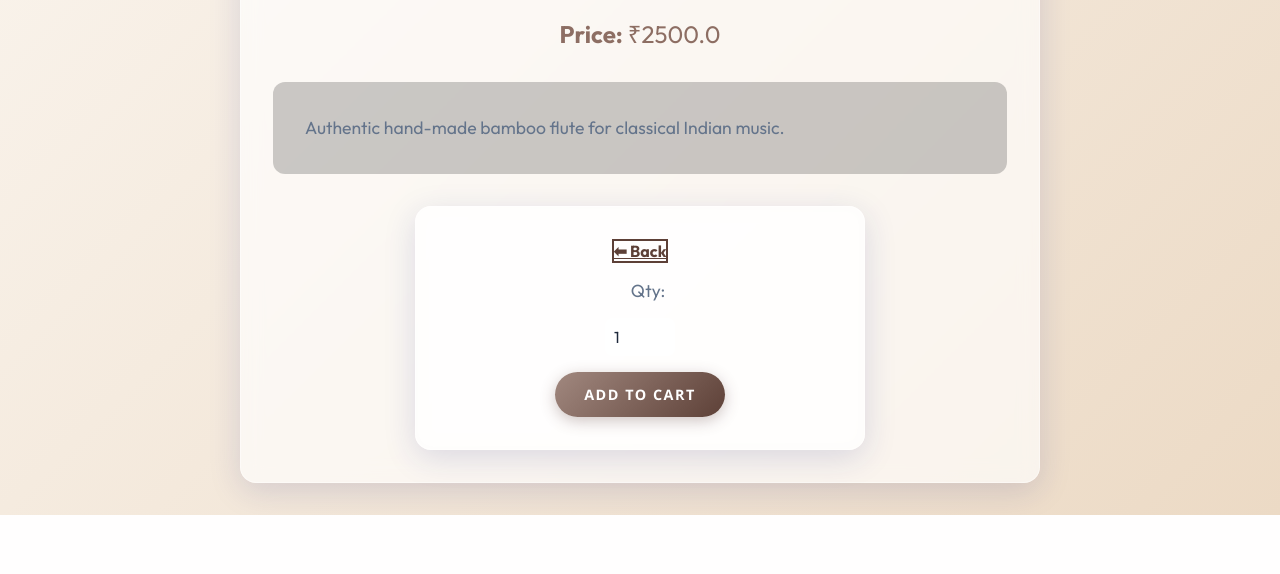
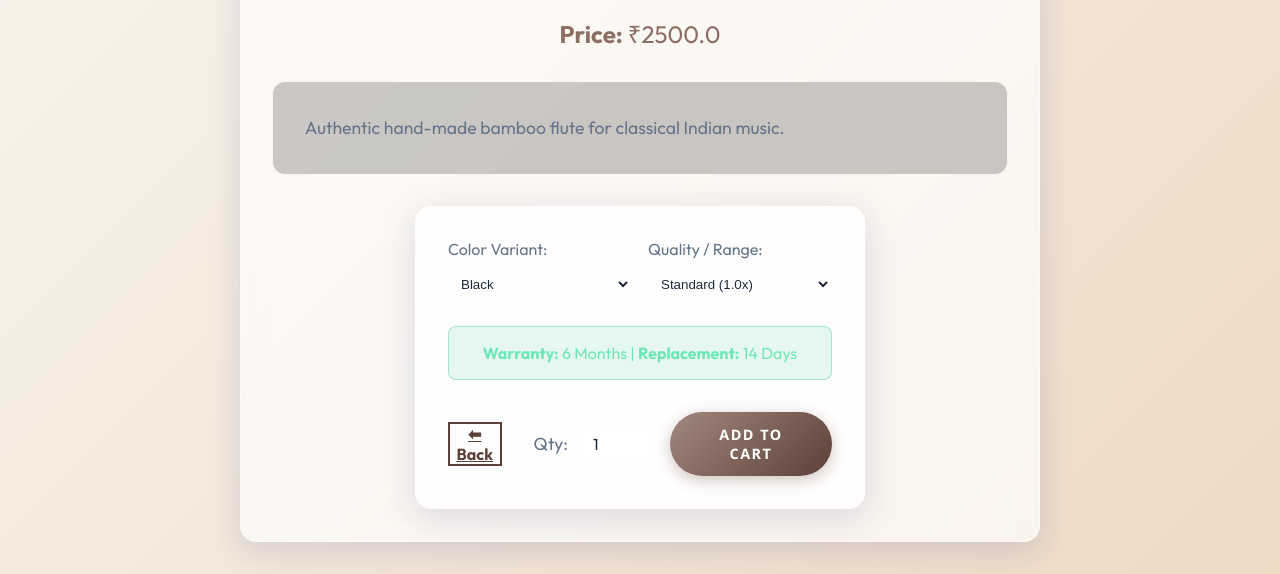
Before and after one commit to RathodKarina/Ambica_store, a Flask app: page /product/1 in a window 1280 px wide. Shown: the part 620-1194 px from the top of the page. Before the commit the page ends 1135 px from the top, so only its background shows below. Run offline with Flask 3, Linux system fonts and the light colour scheme; data comes from the database, SQL or seed files in the repository.

Commit message:
feat: implement advanced variants (color/tier), dynamic warranties, and bulk cart additions

```diff
--- a/models.py
+++ b/models.py
@@ -36,6 +36,8 @@ class Cart(db.Model):
     user_id = db.Column(db.Integer, db.ForeignKey('user.id'), nullable=False)
     product_id = db.Column(db.Integer, db.ForeignKey('product.id'), nullable=False)
     quantity = db.Column(db.Integer, default=1)
+    color = db.Column(db.String(50), default='Standard')
+    tier = db.Column(db.String(50), default='Standard')
 
     product = db.relationship('Product')
 
@@ -57,6 +59,8 @@ class OrderItem(db.Model):
     product_id = db.Column(db.Integer, db.ForeignKey('product.id'), nullable=False)
     quantity = db.Column(db.Integer, nullable=False)
     price_at_purchase = db.Column(db.Float, nullable=False)
+    color = db.Column(db.String(50), nullable=True)
+    tier = db.Column(db.String(50), nullable=True)
 
     product = db.relationship('Product')
 
--- a/routes/main.py
+++ b/routes/main.py
@@ -31,23 +31,55 @@ def product_detail(id):
 @login_required
 def add_to_cart(id):
     quantity = int(request.form.get('quantity', 1)) if request.method == 'POST' else 1
-    cart_item = Cart.query.filter_by(product_id=id, user_id=current_user.id).first()
+    color = request.form.get('color', 'Standard') if request.method == 'POST' else 'Standard'
+    tier = request.form.get('tier', 'Standard') if request.method == 'POST' else 'Standard'
+
+    # Check if this exact product variant is already in cart
+    cart_item = Cart.query.filter_by(product_id=id, user_id=current_user.id, color=color, tier=tier).first()
     if cart_item:
         cart_item.quantity += quantity
     else:
-        cart_item = Cart(product_id=id, user_id=current_user.id, quantity=quantity)
+        cart_item = Cart(product_id=id, user_id=current_user.id, quantity=quantity, color=color, tier=tier)
         db.session.add(cart_item)
     db.session.commit()
-    flash("Added to your cart!", "success")
+    flash("Added variant to your cart!", "success")
+    return redirect('/cart')
+
+@main_bp.route('/bulk_add_to_cart', methods=['POST'])
+@login_required
+def bulk_add_to_cart():
+    product_ids = request.form.getlist('product_ids')
+    if not product_ids:
+        flash("No products selected.", "error")
+        return redirect('/products')
+
+    for pid in product_ids:
+        pid = int(pid)
+        cart_item = Cart.query.filter_by(product_id=pid, user_id=current_user.id, color='Standard', tier='Standard').first()
+        if cart_item:
+            cart_item.quantity += 1
+        else:
+            cart_item = Cart(product_id=pid, user_id=current_user.id, quantity=1, color='Standard', tier='Standard')
+            db.session.add(cart_item)
+
+    db.session.commit()
+    flash("Successfully added selected items to cart!", "success")
     return redirect('/cart')
 
 @main_bp.route('/cart')
 @login_required
 def cart():
     items = Cart.query.filter_by(user_id=current_user.id).all()
+
+    tier_multipliers = {'Low': 0.8, 'Standard': 1.0, 'Premium': 1.5}
+    grand_total = 0
+    for item in items:
+        mult = tier_multipliers.get(item.tier, 1.0)
+        grand_total += (item.product.price * mult) * item.quantity
+
     last_order = Order.query.filter_by(user_id=current_user.id).order_by(Order.date_ordered.desc()).first()
     default_address = last_order.delivery_address if last_order else ""
-    return render_template('cart.html', items=items, default_address=default_address)
+    return render_template('cart.html', items=items, default_address=default_address, grand_total=grand_total, tier_multipliers=tier_multipliers)
 
 @main_bp.route('/update_cart/<int:id>', methods=['POST'])
 @login_required
@@ -79,7 +111,12 @@ def checkout():
     if not cart_items:
         return redirect('/cart')
 
-    total_price = sum(item.product.price * item.quantity for item in cart_items)
+    tier_multipliers = {'Low': 0.8, 'Standard': 1.0, 'Premium': 1.5}
+
+    total_price = 0
+    for item in cart_items:
+        multiplier = tier_multipliers.get(item.tier, 1.0)
+        total_price += (item.product.price * multiplier) * item.quantity
 
     payment_method = request.form.get('payment_method', 'cash')
     delivery_address = request.form.get('delivery_address', '')
@@ -88,11 +125,16 @@ def checkout():
     db.session.flush()
 
     for item in cart_items:
+        multiplier = tier_multipliers.get(item.tier, 1.0)
+        final_price = item.product.price * multiplier
+
         order_item = OrderItem(
             order_id=new_order.id,
             product_id=item.product_id,
             quantity=item.quantity,
-            price_at_purchase=item.product.price
+            price_at_purchase=final_price,
+            color=item.color,
+            tier=item.tier
         )
         db.session.add(order_item)
         db.session.delete(item)
--- a/templates/product_detail.html
+++ b/templates/product_detail.html
@@ -18,11 +18,57 @@
     </div>
 
     {% if not current_user.is_authenticated or not current_user.is_admin %}
-    <form action="/add_to_cart/{{ product.id }}" method="POST" style="display: flex; gap: 1rem; justify-content: center; align-items: center;">
-        <a href="/products" class="btn-outline">⬅ Back</a>
-        <label for="quantity" style="color: var(--text-muted); font-size: 1.1rem; margin-left: 1rem;">Qty:</label>
-        <input type="number" name="quantity" id="quantity" value="1" min="1" style="width: 70px; background-color: rgba(255,255,255,0.6); color: var(--text-main); border: 1px solid var(--glass-border); border-radius: 8px; padding: 0.5rem; font-size: 1rem;">
-        <button type="submit" class="btn">Add to Cart</button>
+    <form action="/add_to_cart/{{ product.id }}" method="POST" style="display: flex; flex-direction: column; gap: 1rem; align-items: center;">
+
+        <div style="display: flex; gap: 1rem; width: 100%; max-width: 500px; justify-content: space-between;">
+            <div style="flex: 1; text-align: left;">
+                <label for="color" style="display: block; margin-bottom: 0.5rem; color: var(--text-muted);">Color Variant:</label>
+                <select name="color" id="color" style="width: 100%; background: var(--bg-main); color: var(--text-main); border: 1px solid var(--glass-border); padding: 0.5rem; border-radius: 8px;">
+                    <option value="Black">Black</option>
+                    <option value="Brown">Brown</option>
+                    <option value="Cream">Cream</option>
+                </select>
+            </div>
+            <div style="flex: 1; text-align: left;">
+                <label for="tier" style="display: block; margin-bottom: 0.5rem; color: var(--text-muted);">Quality / Range:</label>
+                <select name="tier" id="tier" onchange="updateWarranty()" style="width: 100%; background: var(--bg-main); color: var(--text-main); border: 1px solid var(--glass-border); padding: 0.5rem; border-radius: 8px;">
+                    <option value="Low">Low Standard (0.8x)</option>
+                    <option value="Standard" selected>Standard (1.0x)</option>
+                    <option value="Premium">Premium Range (1.5x)</option>
+                </select>
+            </div>
+        </div>
+
+        <div id="warranty-box" style="padding: 1rem; background: rgba(16, 185, 129, 0.1); border: 1px solid rgba(16, 185, 129, 0.3); border-radius: 8px; width: 100%; max-width: 500px; margin-top: 0.5rem; color: #6ee7b7;">
+            <strong>Warranty:</strong> <span id="warranty-text">6 Months</span> | <strong>Replacement:</strong> <span id="replace-text">14 Days</span>
+        </div>
+
+        <script>
+            function updateWarranty() {
+                const tier = document.getElementById('tier').value;
+                const wText = document.getElementById('warranty-text');
+                const rText = document.getElementById('replace-text');
+                if (tier === 'Low') {
+                    wText.innerText = "1 Month";
+                    rText.innerText = "7 Days";
+                } else if (tier === 'Premium') {
+                    wText.innerText = "1 Year";
+                    rText.innerText = "30 Days";
+                } else {
+                    wText.innerText = "6 Months";
+                    rText.innerText = "14 Days";
+                }
+            }
+            // Run on load to set initial state
+            document.addEventListener("DOMContentLoaded", updateWarranty);
+        </script>
+
+        <div style="display: flex; gap: 1rem; justify-content: center; align-items: center; margin-top: 1rem;">
+            <a href="/products" class="btn-outline">⬅ Back</a>
+            <label for="quantity" style="color: var(--text-muted); font-size: 1.1rem; margin-left: 1rem;">Qty:</label>
+            <input type="number" name="quantity" id="quantity" value="1" min="1" style="width: 70px; background-color: rgba(255,255,255,0.6); color: var(--text-main); border: 1px solid var(--glass-border); border-radius: 8px; padding: 0.5rem; font-size: 1rem;">
+            <button type="submit" class="btn">Add to Cart</button>
+        </div>
     </form>
     {% else %}
     <div style="display: flex; justify-content: center; margin-top: 1rem;">
```
Also changed, not shown: templates/cart.html (+21 -6 lines), templates/products.html (+15 -1 lines), templates/profile.html (+27 -10 lines).
